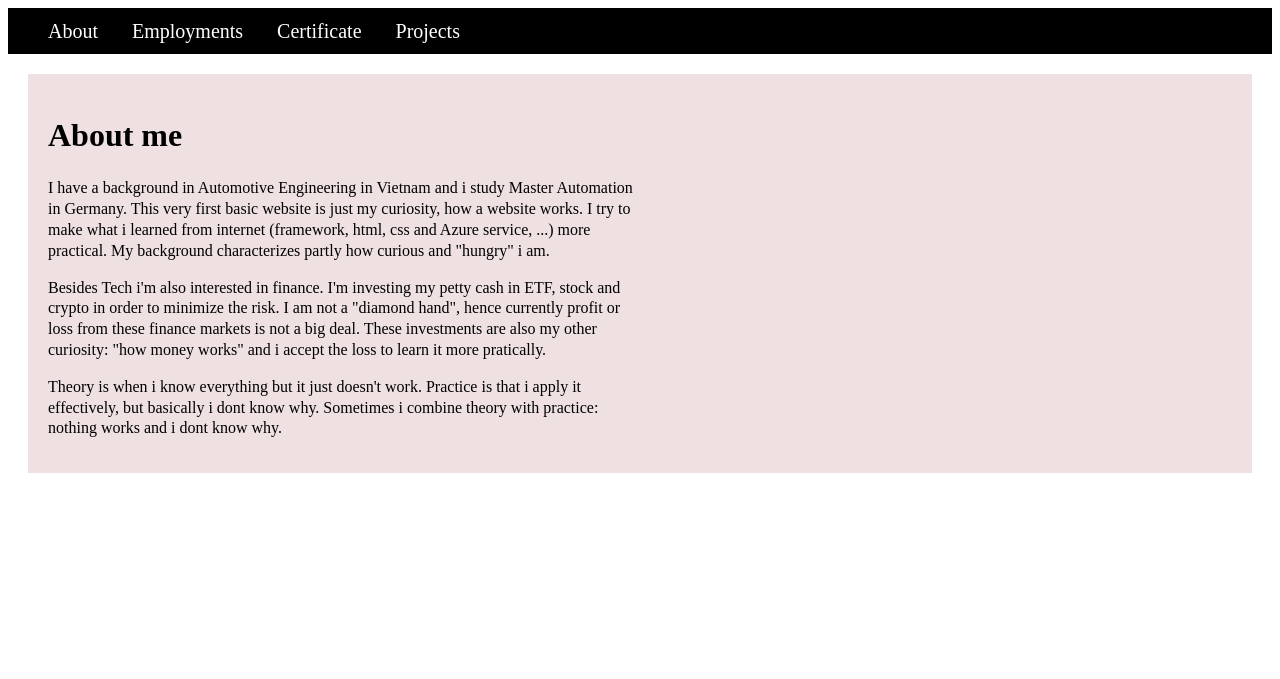
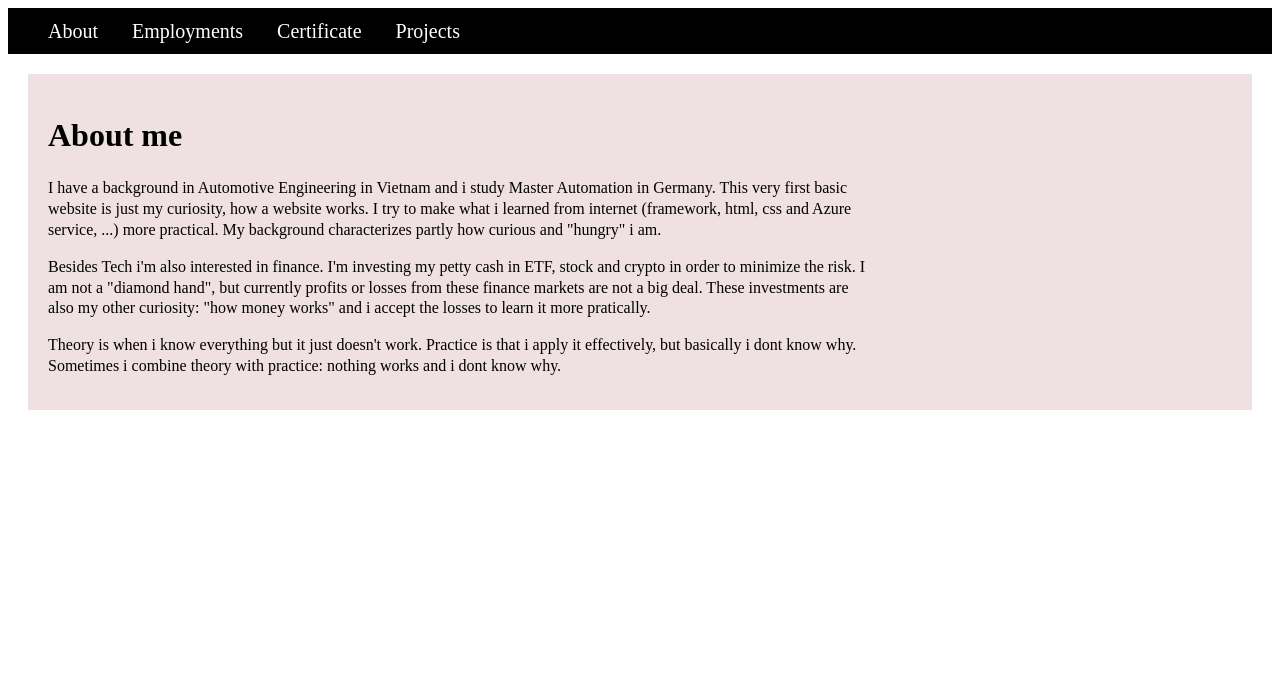
Before and after one commit to viettran295/vietapp, a Flask app: page / in a window 1280 px wide. Shown: the top 679 px of the page. Run offline with Flask 2, Linux system fonts and the light colour scheme; some libraries are stand-ins or nearby versions.

Commit message:
edit about me

```diff
--- a/dev/static/styling.css
+++ b/dev/static/styling.css
@@ -21,7 +21,7 @@
 .content {
     color: rgb(0, 0, 0);
     font-size: 16px;
-    width: 50%;
+    width: 70%;
 }
 .footer {
     text-align: center;
--- a/dev/templates/about.html
+++ b/dev/templates/about.html
@@ -9,8 +9,8 @@
     </p>
     <p>
     Besides Tech i'm also interested in finance. I'm investing my petty cash in ETF, stock and crypto in order to minimize the risk.
-    I am not a "diamond hand", hence currently profit or loss from these finance markets is not a big deal. These investments are also my other curiosity: "how money works"
-    and i accept the loss to learn it more pratically.
+    I am not a "diamond hand", but currently profits or losses from these finance markets are not a big deal. These investments are also my other curiosity: "how money works"
+    and i accept the losses to learn it more pratically.
     </p>
 
     Theory is when i know everything but it just doesn't work. Practice is that i apply it effectively, but basically i dont know why.
```
